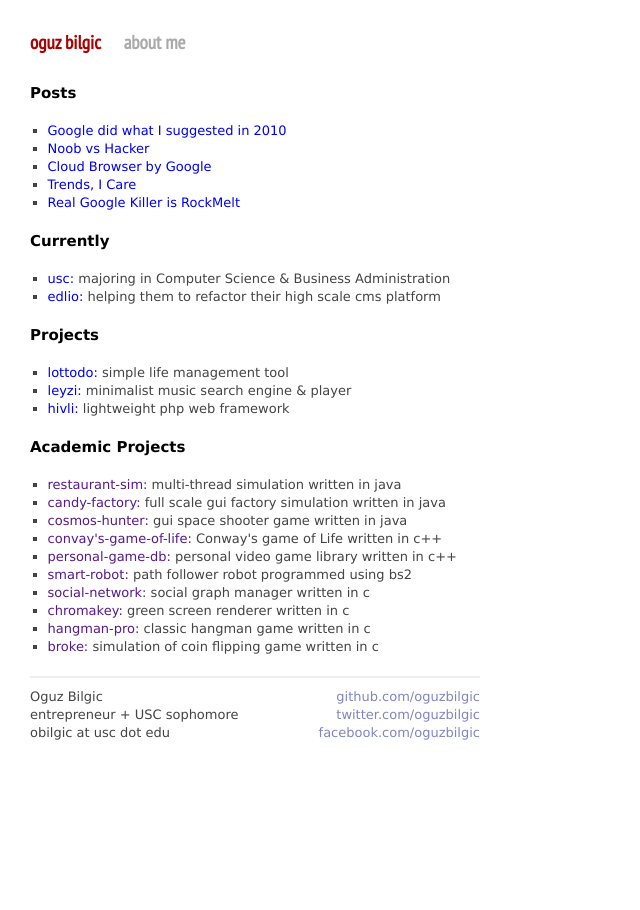
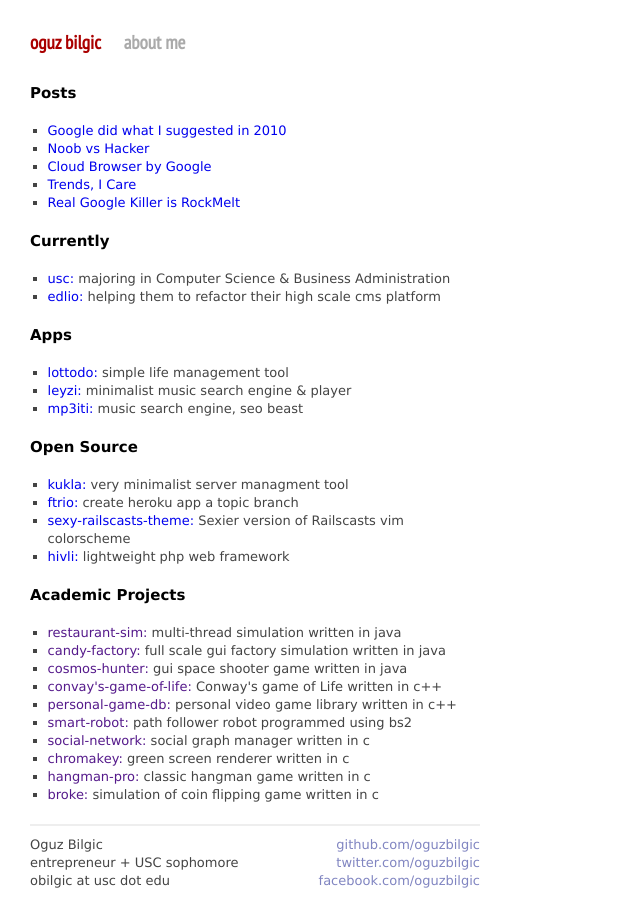
Before and after one commit to oguzbilgic/oguzbilgic.github.com, a Jekyll site: the page built from index.html, in a window 1280 px wide. Shown: the whole page, without its empty margins (0-640 px from the left). Built offline with Jekyll 4.4.1, drawn with Linux system fonts in a browser that asks for light colours; Markdown is read by kramdown in place of the engine named in the settings.

Commit message:
Add `Open Source` and `Apps` parts to index.html

```diff
--- a/index.html
+++ b/index.html
@@ -17,10 +17,18 @@
     <li><a href="http://edlio.com/">edlio:</a> helping them to refactor their high scale cms platform</li>
   </ul>
 
-  <h2>Projects</h2>
+  <h2>Apps</h2>
   <ul class="posts">
     <li><a href="http://lottodo.heroku.com/">lottodo:</a> simple life management tool</li>
     <li><a href="http://leyzi.heroku.com/">leyzi:</a> minimalist music search engine & player</li>
+    <li><a href="http://mp3iti.com/">mp3iti:</a> music search engine, seo beast</li>
+  </ul>
+
+  <h2>Open Source</h2>
+  <ul class="posts">
+    <li><a href="http://github.com/oguzbilgic/kukla/">kukla:</a> very minimalist server managment tool</li>
+    <li><a href="http://github.com/oguzbilgic/ftrio/">ftrio:</a> create heroku app a topic branch</li>
+    <li><a href="http://github.com/oguzbilgic/sexy-railscasts-theme/">sexy-railscasts-theme:</a> Sexier version of Railscasts vim colorscheme </li>
     <li><a href="http://github.com/oguzbilgic/hivli/">hivli:</a> lightweight php web framework</li>
   </ul>
 
```
